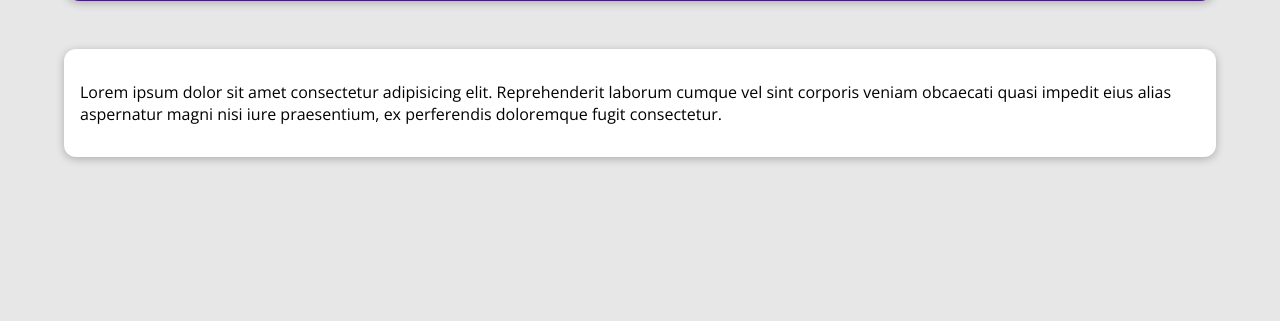
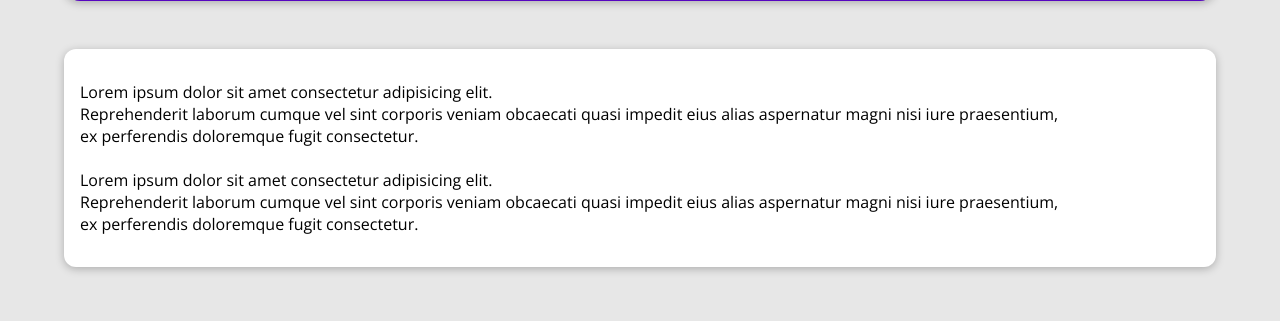
Before and after one commit to stavthal/django_project, a Django app: page /post/coding-is-fun/ in a window 1280 px wide. Shown: the part 479-800 px from the top of the page. Run offline with Django 5.2, Linux system fonts and the light colour scheme.

Commit message:
small changes

```diff
--- a/blog/templates/blog/post-detail-page.html
+++ b/blog/templates/blog/post-detail-page.html
@@ -17,12 +17,12 @@
         <img src="{% static "blog/images/"|add:post.image %}" alt={{post.title}} />
         <address>By {{ post.author }} </address>
         <div>
-            Last updated on <time>{{post.date}}</time>
+            Last updated on <time>{{post.date|date:'d M Y'}}</time>
         </div>
     </article>
 </section>
 
 <main>
-    <p>{{ post.content }}</p>
+    <p>{{ post.content|linebreaks}}</p>
 </main>
 {% endblock %}
--- a/blog/views.py
+++ b/blog/views.py
@@ -16,6 +16,10 @@ all_posts = [
             Lorem ipsum dolor sit amet consectetur adipisicing elit.
             Reprehenderit laborum cumque vel sint corporis veniam obcaecati quasi impedit eius alias aspernatur magni nisi iure praesentium,
             ex perferendis doloremque fugit consectetur.
+
+            Lorem ipsum dolor sit amet consectetur adipisicing elit.
+            Reprehenderit laborum cumque vel sint corporis veniam obcaecati quasi impedit eius alias aspernatur magni nisi iure praesentium,
+            ex perferendis doloremque fugit consectetur.
             """
     },
     {
@@ -25,8 +29,10 @@ all_posts = [
         "date": date(2022, 8 , 12),
         "title": "Coding is fun",
         "excert": "Coding is one of the most fun activites that you can learn things from.",
-        "content":
-            """
+        "content": """Lorem ipsum dolor sit amet consectetur adipisicing elit.
+            Reprehenderit laborum cumque vel sint corporis veniam obcaecati quasi impedit eius alias aspernatur magni nisi iure praesentium,
+            ex perferendis doloremque fugit consectetur.
+
             Lorem ipsum dolor sit amet consectetur adipisicing elit.
             Reprehenderit laborum cumque vel sint corporis veniam obcaecati quasi impedit eius alias aspernatur magni nisi iure praesentium,
             ex perferendis doloremque fugit consectetur.
@@ -41,6 +47,10 @@ all_posts = [
         "excert": "A very nice activity that can connect you to nature in one of the most entairtaning ways.",
         "content":
             """
+            Lorem ipsum dolor sit amet consectetur adipisicing elit.
+            Reprehenderit laborum cumque vel sint corporis veniam obcaecati quasi impedit eius alias aspernatur magni nisi iure praesentium,
+            ex perferendis doloremque fugit consectetur.
+
             Lorem ipsum dolor sit amet consectetur adipisicing elit.
             Reprehenderit laborum cumque vel sint corporis veniam obcaecati quasi impedit eius alias aspernatur magni nisi iure praesentium,
             ex perferendis doloremque fugit consectetur.
@@ -63,7 +73,7 @@ def posts(request):
     return render(request, "blog/all-posts.html", { "posts": all_posts })
 
 def post_detail(request, slug):
-    post = next(post for post in all_posts if post['slug'] == slug)
+    identified_post = next(post for post in all_posts if post['slug'] == slug)
     return render(request, "blog/post-detail-page.html", {
-        "post": post
+        "post": identified_post
     })
```
